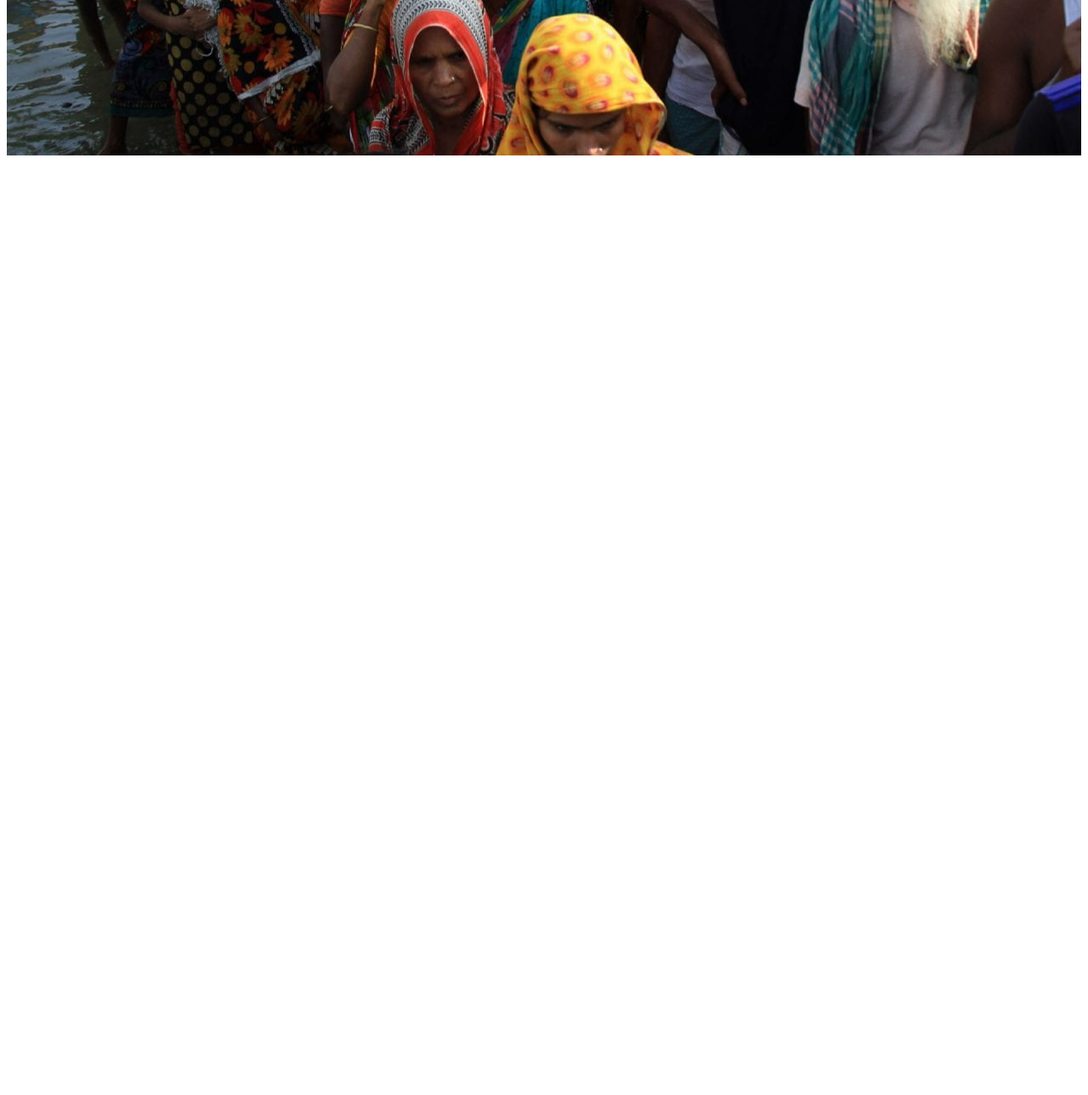
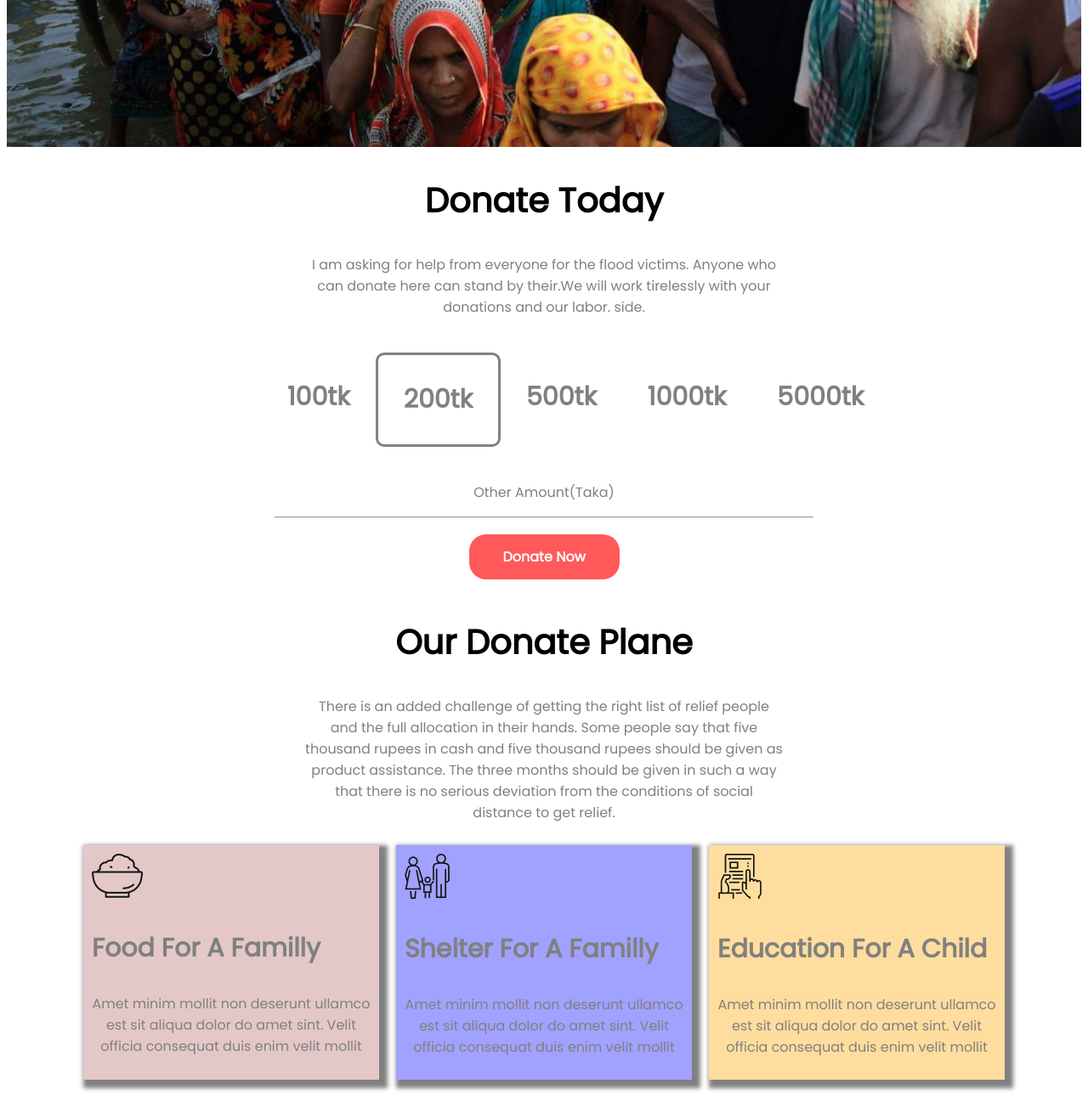
Before and after one commit to shuvo90901/Relief-Distribution, a plain HTML site: page index.html in a window 1280 px wide. Shown: the part 596-1885 px from the top of the page at 85% size. Before the commit the page ends 800 px from the top, so only its background shows below. Drawn offline with Linux system fonts and the light colour scheme; a web font is replaced by a local one.

Commit message:
third part complete

```diff
--- a/index.html
+++ b/index.html
@@ -23,6 +23,74 @@
             important for the administration to monitor and coordinate in this regard.</p>
         <a class="link-button" target="_blank" href="">Donate Now</a>
     </section>
+    <section class="donate-today">
+        <div class="donate-in-middle">
+            <h2>Donate Today</h2>
+            <p>I am asking for help from everyone for the flood victims. Anyone who can donate here can stand by
+                their.We will work tirelessly with your donations and our labor.
+                side.</p><br>
+        </div>
+        <div class="flexible-container">
+            <div class="tk">
+                <h3>100tk</h3>
+            </div>
+            <div id="box-tk" class="tk">
+                <h3>200tk</h3>
+            </div>
+            <div class="tk">
+                <h3>500tk</h3>
+            </div>
+            <div class="tk">
+                <h3>1000tk</h3>
+            </div>
+            <div class="tk">
+                <h3>5000tk</h3>
+            </div>
+        </div>
+        <br>
+        <p>
+            Other Amount(Taka)
+        </p>
+        <hr style="width:50%;">
+        <br>
+        <a id="link" class="link-button" target="blank" href="">Donate Now</a>
+    </section>
+    <br>
+    <section id="donate">
+        <div class="donate-in-middle">
+            <h2>Our Donate Plane</h2>
+            <p>There is an added challenge of getting the right list of relief people and the full allocation in their
+                hands. Some people say that five thousand rupees in cash and five thousand rupees should be given as
+                product assistance. The three months should be given in such a way that there is no serious deviation
+                from the conditions of social distance to get relief.</p>
+        </div>
+        <div class="donate-plan">
+            <div id="food" class="box-shadow">
+                <img src="icons/food.png">
+                <h3>Food For A Familly</h3>
+                <p>Amet minim mollit non deserunt
+                    ullamco est sit aliqua dolor do amet
+                    sint. Velit officia consequat duis enim
+                    velit mollit</p>
+            </div>
+            <div id="shelter" class="box-shadow">
+                <img src="icons/shelter.png" alt="">
+                <h3>Shelter For A Familly</h3>
+                <p>Amet minim mollit non deserunt
+                    ullamco est sit aliqua dolor do amet
+                    sint. Velit officia consequat duis enim
+                    velit mollit</p>
+            </div>
+            <div id="education" class="box-shadow">
+                <img src="icons/Frame-1.png" alt="">
+                <h3>Education For A Child</h3>
+                <p>Amet minim mollit non deserunt
+                    ullamco est sit aliqua dolor do amet
+                    sint. Velit officia consequat duis enim
+                    velit mollit</p>
+            </div>
+        </div>
+    </section>
 </body>
 
 </html>
--- a/style.css
+++ b/style.css
@@ -2,16 +2,22 @@
     background-image: url(images/donation7.jpg);
     background-repeat: no-repeat;
     text-align: center;
-    padding-left: 250px;
-    padding-right: 250px;
-    padding-top: 100px;
-    padding-bottom: 200px;
+    padding: 90px 250px 200px 250px;
 }
 
 #header-font {
-    font-size: 60px;
     color: white;
     color: white;
+}
+
+h1 {
+    font-size: 60px;
+    text-align: center;
+}
+
+h2 {
+    font-size: 40px;
+    text-align: center;
 }
 
 body {
@@ -25,9 +31,69 @@ body {
     background-color: rgb(255, 89, 89);
     color: white;
     border-radius: 20px;
+    font-weight: 700;
 }
 
 p {
+    color: gray;
+    text-align: center;
+}
+
+.top-section p {
     color: #1cd6d9;
+    color: ;
 }
+
+.donate-in-middle {
+    padding-left: 350px;
+    padding-right: 350px;
 }
+
+.flexible-container {
+    display: flex;
+    color: gray;
+    padding-left: 300px;
+}
+
+.donate-plan {
+    display: flex;
+    color: gray;
+    margin-left: 80px;
+    margin-right: 80px;
+}
+
+.tk {
+    padding-left: 30px;
+    padding-right: 30px;
+}
+
+h3 {
+    font-size: 30px;
+}
+
+#box-tk {
+    border: 3px solid gray;
+    border-radius: 10px;
+}
+
+#link {
+    margin-left: 43%;
+}
+
+.box-shadow {
+    box-shadow: 5px 5px 5px 5px gray;
+    margin: 10px;
+    padding: 10px;
+}
+
+#food {
+    background-color: rgba(193, 127, 127, 0.432);
+}
+
+#shelter {
+    background-color: rgba(0, 0, 255, 0.367);
+}
+
+#education {
+    background-color: rgba(255, 166, 0, 0.379);
+}
```
